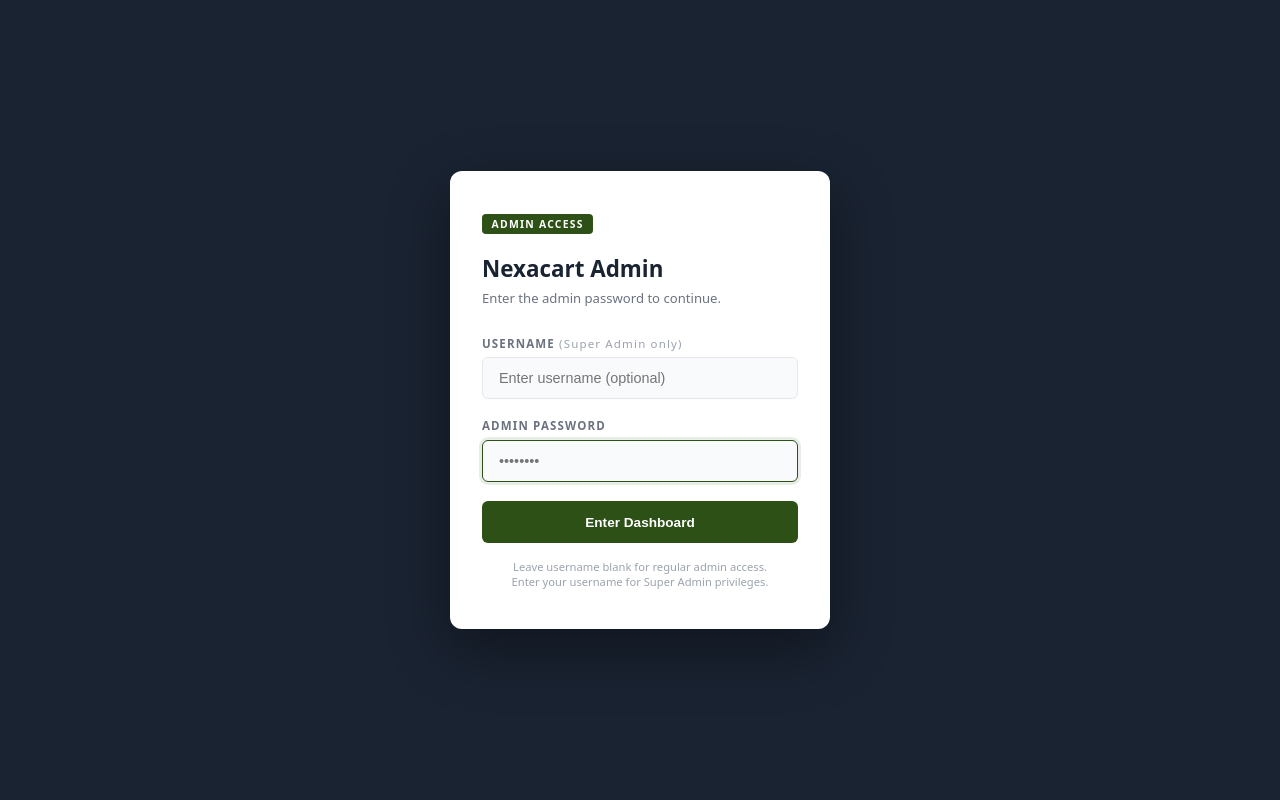
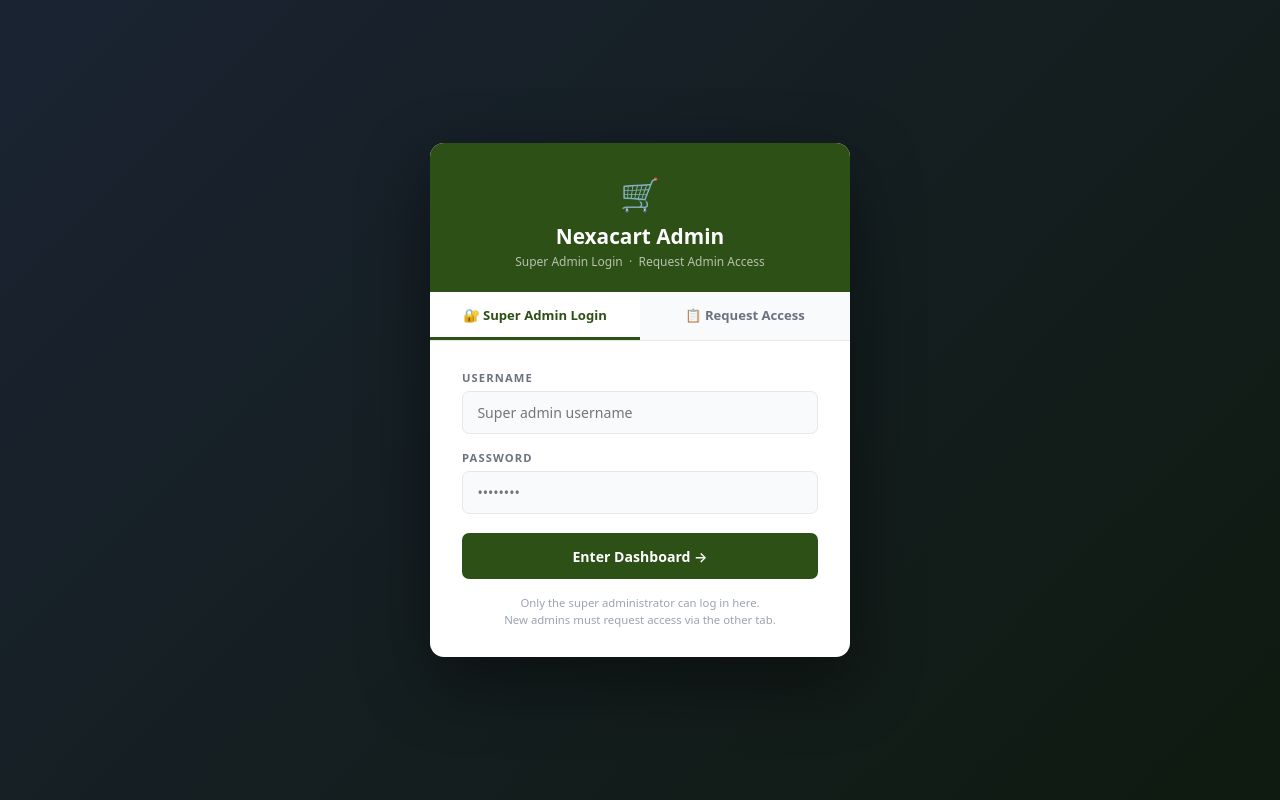
Before and after one commit to nagendrareddy-medapati/nexacart, a Flask app: page /admin/login in a window 1280 px wide. Run offline with Flask 3, Linux system fonts and the light colour scheme.

Commit message:
Implement super admin login and new admin request functionality; enhance admin interface for managing requests

```diff
--- a/app.py
+++ b/app.py
@@ -2012,16 +2012,103 @@ def serve_product_image(product_id, slot):
 # ═══════════════════════════════════════════════════════════
 @app.route("/admin/login", methods=["GET","POST"])
 def admin_login():
-    if request.method=="POST":
-        username_input = request.form.get("username","").strip()
-        if request.form.get("secret")==ADMIN_SECRET:
-            session["is_admin"]=True
-            # Also check if the logging-in admin is the super admin
-            if username_input == SUPER_ADMIN_USERNAME:
+    """Two modes: super-admin login (username+password) and new-admin request."""
+    if request.method == "POST":
+        mode = request.form.get("mode", "request")  # "super" or "request"
+
+        if mode == "super":
+            # ── Super admin login ──────────────────────────────────
+            uname = request.form.get("username", "").strip()
+            pwd   = request.form.get("password", "").strip()
+            if uname == SUPER_ADMIN_USERNAME and pwd == SUPER_ADMIN_PASSWORD:
+                session["is_admin"]       = True
                 session["is_super_admin"] = True
-            return redirect(url_for("admin_dashboard"))
-        return render_template("admin_login.html",error="Invalid admin password.")
-    return render_template("admin_login.html",error=None)
+                session["admin_name"]     = uname
+                return redirect(url_for("admin_dashboard"))
+            return render_template("admin_login.html", error="Invalid super admin credentials.", tab="super")
+
+        else:
+            # ── New admin access request ───────────────────────────
+            name   = request.form.get("req_name", "").strip()
+            email  = request.form.get("req_email", "").strip()
+            phone  = request.form.get("req_phone", "").strip()
+            reason = request.form.get("req_reason", "").strip()
+            secret = request.form.get("req_secret", "").strip()
+            if not all([name, email, reason, secret]):
+                return render_template("admin_login.html",
+                    error="Please fill in all required fields.", tab="request")
+            if secret != ADMIN_SECRET:
+                return render_template("admin_login.html",
+                    error="Invalid admin secret key.", tab="request")
+            # Check if a pending request already exists for this email
+            existing = col("admin_requests").find_one({"email": email, "status": "pending"})
+            if existing:
+                return render_template("admin_login.html",
+                    error="A pending request already exists for this email. Please wait for super admin approval.",
+                    tab="request")
+            col("admin_requests").insert_one({
+                "name":       name,
+                "email":      email,
+                "phone":      phone,
+                "reason":     reason,
+                "status":     "pending",
+                "requested_at": datetime.datetime.utcnow(),
+            })
+            return render_template("admin_login.html",
+                success="Your request has been sent to the super admin for approval. You will be notified once approved.",
+                tab="request")
+
+    return render_template("admin_login.html", error=None, tab="super")
+
+
+@app.route("/admin/requests")
+@admin_required
+def admin_requests_page():
+    """Super-admin only: view and manage new admin access requests."""
+    if not session.get("is_super_admin"):
+        return redirect(url_for("admin_dashboard"))
+    requests_list = list(col("admin_requests").find({"status": "pending"}).sort("requested_at", -1))
+    for r in requests_list:
+        r["_id"] = str(r["_id"])
+        if hasattr(r.get("requested_at"), "strftime"):
+            r["requested_at"] = r["requested_at"].strftime("%d %b %Y, %I:%M %p")
+    return render_template("admin_requests.html", requests=requests_list)
+
+
+@app.route("/admin/requests/<req_id>/action", methods=["POST"])
+@admin_required
+def admin_request_action(req_id):
+    """Accept or decline an admin access request."""
+    if not session.get("is_super_admin"):
+        return jsonify({"ok": False, "msg": "Unauthorized"}), 403
+    from bson import ObjectId
+    action = request.form.get("action", "")  # "accept" or "decline"
+    try:
+        oid = ObjectId(req_id)
+    except Exception:
+        return jsonify({"ok": False, "msg": "Invalid request ID"}), 400
+    req_doc = col("admin_requests").find_one({"_id": oid})
+    if not req_doc:
+        return jsonify({"ok": False, "msg": "Request not found"}), 404
+    if action == "accept":
+        col("admin_requests").update_one({"_id": oid},
+            {"$set": {"status": "accepted", "actioned_at": datetime.datetime.utcnow()}})
+        return jsonify({"ok": True, "msg": f"✅ Request from {req_doc['name']} has been accepted. They can now log in using the admin secret key."})
+    elif action == "decline":
+        col("admin_requests").update_one({"_id": oid},
+            {"$set": {"status": "declined", "actioned_at": datetime.datetime.utcnow()}})
+        return jsonify({"ok": True, "msg": f"❌ Request from {req_doc['name']} has been declined."})
+    return jsonify({"ok": False, "msg": "Unknown action"}), 400
+
+
+@app.route("/admin/requests/count")
+@admin_required
+def admin_requests_count():
+    """Returns pending request count for sidebar badge (super admin only)."""
+    if not session.get("is_super_admin"):
+        return jsonify({"count": 0})
+    count = col("admin_requests").count_documents({"status": "pending"})
+    return jsonify({"count": count})
 
 @app.route("/admin/profile")
 @admin_required
--- a/templates/admin_login.html
+++ b/templates/admin_login.html
@@ -1,33 +1,113 @@
-<!DOCTYPE html><html lang="en"><head><meta charset="UTF-8"><title>Admin — Nexacart</title>
+<!DOCTYPE html>
+<html lang="en">
+<head>
+<meta charset="UTF-8">
+<meta name="viewport" content="width=device-width,initial-scale=1">
+<title>Admin — Nexacart</title>
 <link rel="icon" href="/static/favicon.ico">
 <style>
 *{box-sizing:border-box;margin:0;padding:0}
-body{background:#1a2332;min-height:100vh;display:flex;align-items:center;justify-content:center;font-family:system-ui,sans-serif}
-.card{background:#fff;border-radius:12px;padding:2.5rem 2rem;width:100%;max-width:380px;box-shadow:0 20px 60px rgba(0,0,0,.4)}
-h1{font-size:1.4rem;font-weight:700;margin-bottom:.3rem;color:#1a2332}
-.sub{font-size:.82rem;color:#6b7280;margin-bottom:1.8rem}
-label{display:block;font-size:.72rem;font-weight:600;letter-spacing:.1em;text-transform:uppercase;color:#6b7280;margin-bottom:.4rem}
-input{width:100%;background:#f9fafb;border:1.5px solid #e5e7eb;border-radius:6px;padding:.75rem 1rem;font-size:.9rem;outline:none;margin-bottom:1.2rem;transition:border-color .2s}
-input:focus{border-color:#2d5016;box-shadow:0 0 0 3px rgba(45,80,22,.1)}
-.err{background:#fef2f2;border-left:3px solid #ef4444;border-radius:4px;color:#dc2626;font-size:.82rem;padding:.65rem .9rem;margin-bottom:1.2rem}
-button{width:100%;background:#2d5016;color:#fff;border:none;border-radius:6px;padding:.85rem;font-size:.85rem;font-weight:600;cursor:pointer;transition:background .2s}
-button:hover{background:#4a7c2b}
-.badge{display:inline-block;background:#2d5016;color:#fff;font-size:.65rem;font-weight:700;letter-spacing:.12em;padding:.2rem .6rem;border-radius:4px;margin-bottom:1.2rem}
-</style></head><body>
+body{background:linear-gradient(135deg,#1a2332 0%,#0f1a10 100%);min-height:100vh;display:flex;align-items:center;justify-content:center;font-family:system-ui,-apple-system,sans-serif;padding:1rem}
+.card{background:#fff;border-radius:14px;width:100%;max-width:420px;box-shadow:0 24px 70px rgba(0,0,0,.45);overflow:hidden}
+.card-header{background:#2d5016;padding:1.8rem 2rem 1.4rem;text-align:center;color:#fff}
+.logo-icon{font-size:2rem;margin-bottom:.4rem}
+.card-header h1{font-size:1.3rem;font-weight:700;margin-bottom:.2rem}
+.card-header p{font-size:.75rem;color:rgba(255,255,255,.65)}
+.tabs{display:flex;border-bottom:1px solid #e5e7eb}
+.tab-btn{flex:1;padding:.85rem .5rem;font-size:.82rem;font-weight:600;color:#6b7280;background:#f9fafb;border:none;cursor:pointer;border-bottom:3px solid transparent;transition:all .2s;font-family:inherit}
+.tab-btn.active{color:#2d5016;background:#fff;border-bottom-color:#2d5016}
+.tab-btn:hover:not(.active){color:#374151;background:#f3f4f6}
+.tab-panel{display:none;padding:1.8rem 2rem}
+.tab-panel.active{display:block}
+label{display:block;font-size:.7rem;font-weight:700;letter-spacing:.1em;text-transform:uppercase;color:#6b7280;margin-bottom:.35rem}
+input,textarea{width:100%;background:#f9fafb;border:1.5px solid #e5e7eb;border-radius:7px;padding:.7rem .9rem;font-size:.88rem;outline:none;margin-bottom:1rem;transition:border-color .2s;font-family:inherit;color:#1c1c18;resize:none}
+input:focus,textarea:focus{border-color:#2d5016;box-shadow:0 0 0 3px rgba(45,80,22,.1);background:#fff}
+textarea{min-height:80px}
+.btn{width:100%;background:#2d5016;color:#fff;border:none;border-radius:7px;padding:.85rem;font-size:.88rem;font-weight:600;cursor:pointer;transition:background .2s;font-family:inherit;margin-top:.2rem}
+.btn:hover{background:#4a7c2b}
+.alert{border-radius:7px;font-size:.82rem;padding:.7rem 1rem;margin-bottom:1.1rem;line-height:1.5}
+.alert-error{background:#fef2f2;border:1px solid #fecaca;color:#dc2626}
+.alert-success{background:#f0fdf4;border:1px solid #bbf7d0;color:#15803d}
+.hint{font-size:.71rem;color:#9ca3af;text-align:center;margin-top:.9rem;line-height:1.5}
+.field-row{display:grid;grid-template-columns:1fr 1fr;gap:.8rem}
+@media(max-width:480px){.field-row{grid-template-columns:1fr}}
+.req-note{background:#fff8e1;border:1px solid #fde68a;border-radius:7px;padding:.65rem .9rem;font-size:.75rem;color:#92400e;margin-bottom:1rem;line-height:1.5}
+</style>
+</head>
+<body>
 <div class="card">
-  <div class="badge">ADMIN ACCESS</div>
-  <h1>Nexacart Admin</h1>
-  <p class="sub">Enter the admin password to continue.</p>
-  {% if error %}<div class="err">{{ error }}</div>{% endif %}
-  <form method="post">
-    <label>Username <span style="color:#9ca3af;font-weight:400;text-transform:none">(Super Admin only)</span></label>
-    <input type="text" name="username" placeholder="Enter username (optional)" autocomplete="username">
-    <label>Admin Password</label>
-    <input type="password" name="secret" placeholder="••••••••" required autofocus>
-    <button type="submit">Enter Dashboard</button>
-  </form>
-  <p style="font-size:.7rem;color:#9ca3af;text-align:center;margin-top:1rem">
-    Leave username blank for regular admin access.<br>Enter your username for Super Admin privileges.
-  </p>
+  <div class="card-header">
+    <div class="logo-icon">🛒</div>
+    <h1>Nexacart Admin</h1>
+    <p>Super Admin Login &nbsp;·&nbsp; Request Admin Access</p>
+  </div>
+
+  <div class="tabs">
+    <button class="tab-btn" id="tab-super" onclick="switchTab('super')">🔐 Super Admin Login</button>
+    <button class="tab-btn" id="tab-request" onclick="switchTab('request')">📋 Request Access</button>
+  </div>
+
+  <!-- Super Admin Login -->
+  <div class="tab-panel" id="panel-super">
+    {% if error and (tab == 'super' or not tab) %}
+    <div class="alert alert-error">⚠️ {{ error }}</div>
+    {% endif %}
+    <form method="post">
+      <input type="hidden" name="mode" value="super">
+      <label>Username</label>
+      <input type="text" name="username" placeholder="Super admin username" required autocomplete="username">
+      <label>Password</label>
+      <input type="password" name="password" placeholder="••••••••" required autocomplete="current-password">
+      <button class="btn" type="submit">Enter Dashboard →</button>
+    </form>
+    <p class="hint">Only the super administrator can log in here.<br>New admins must request access via the other tab.</p>
+  </div>
+
+  <!-- New Admin Request -->
+  <div class="tab-panel" id="panel-request">
+    {% if error and tab == 'request' %}
+    <div class="alert alert-error">⚠️ {{ error }}</div>
+    {% endif %}
+    {% if success %}
+    <div class="alert alert-success">✅ {{ success }}</div>
+    {% endif %}
+    <div class="req-note">
+      💡 Fill in your details and enter the admin secret key. Your request will be reviewed by the super admin before access is granted.
+    </div>
+    <form method="post">
+      <input type="hidden" name="mode" value="request">
+      <div class="field-row">
+        <div>
+          <label>Full Name *</label>
+          <input type="text" name="req_name" placeholder="Your name" required>
+        </div>
+        <div>
+          <label>Phone</label>
+          <input type="tel" name="req_phone" placeholder="Mobile number">
+        </div>
+      </div>
+      <label>Email Address *</label>
+      <input type="email" name="req_email" placeholder="your@email.com" required>
+      <label>Reason for Access *</label>
+      <textarea name="req_reason" placeholder="Briefly describe why you need admin access…" required></textarea>
+      <label>Admin Secret Key *</label>
+      <input type="password" name="req_secret" placeholder="Enter the admin secret key" required>
+      <button class="btn" type="submit">Send Request →</button>
+    </form>
+    <p class="hint">Your request will be sent to the super admin.<br>You'll be notified once it is reviewed.</p>
+  </div>
 </div>
-</body></html>
+
+<script>
+var ACTIVE_TAB = "{{ tab or 'super' }}";
+function switchTab(tab) {
+  document.querySelectorAll('.tab-btn').forEach(b => b.classList.remove('active'));
+  document.querySelectorAll('.tab-panel').forEach(p => p.classList.remove('active'));
+  document.getElementById('panel-' + tab).classList.add('active');
+  document.getElementById('tab-' + tab).classList.add('active');
+  ACTIVE_TAB = tab;
+}
+switchTab(ACTIVE_TAB);
+</script>
+</body>
+</html>
```
Also changed, not shown: templates/admin_base.html (+18 -0 lines), templates/admin_requests.html (added, +183 -0 lines).
